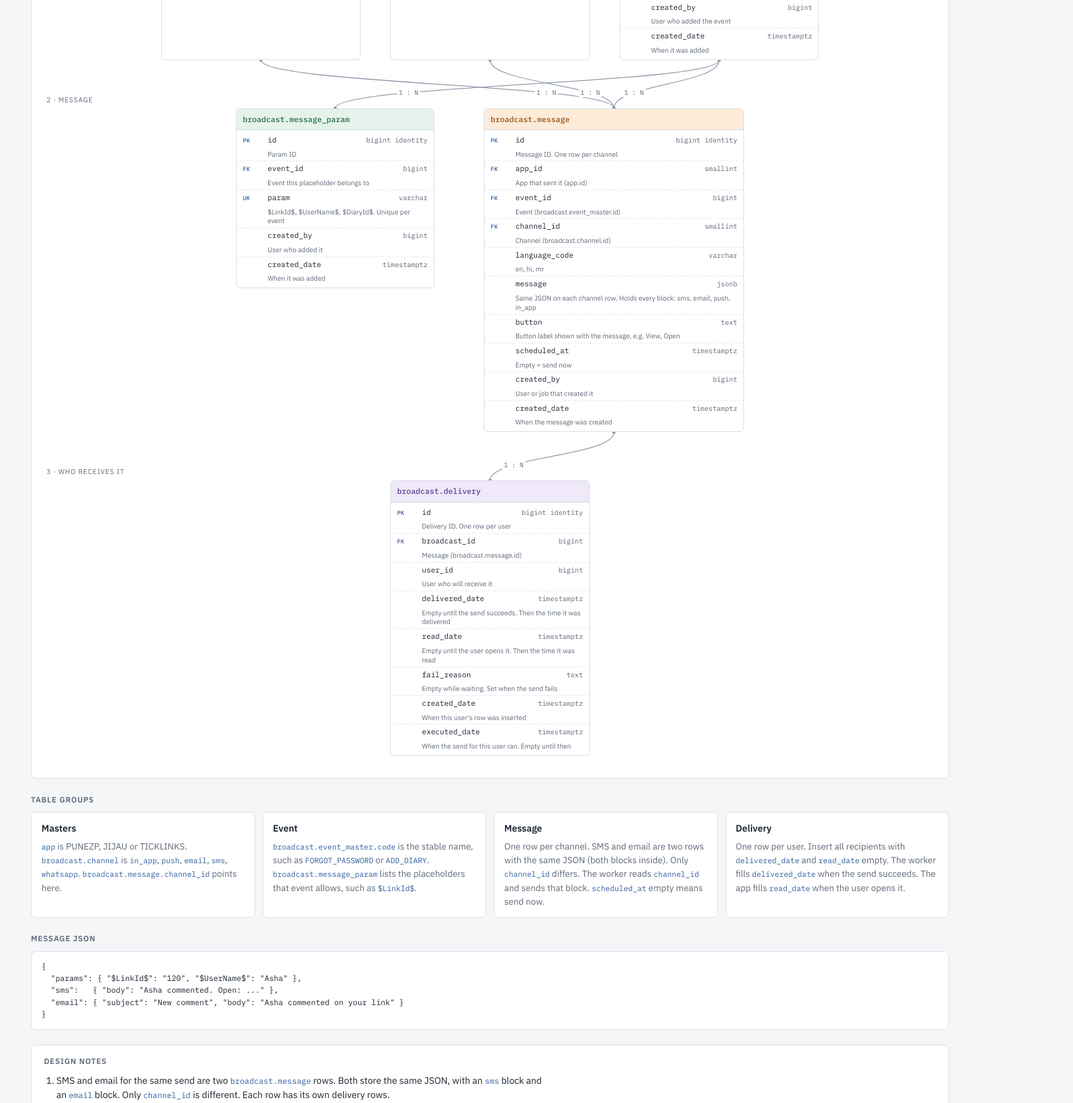
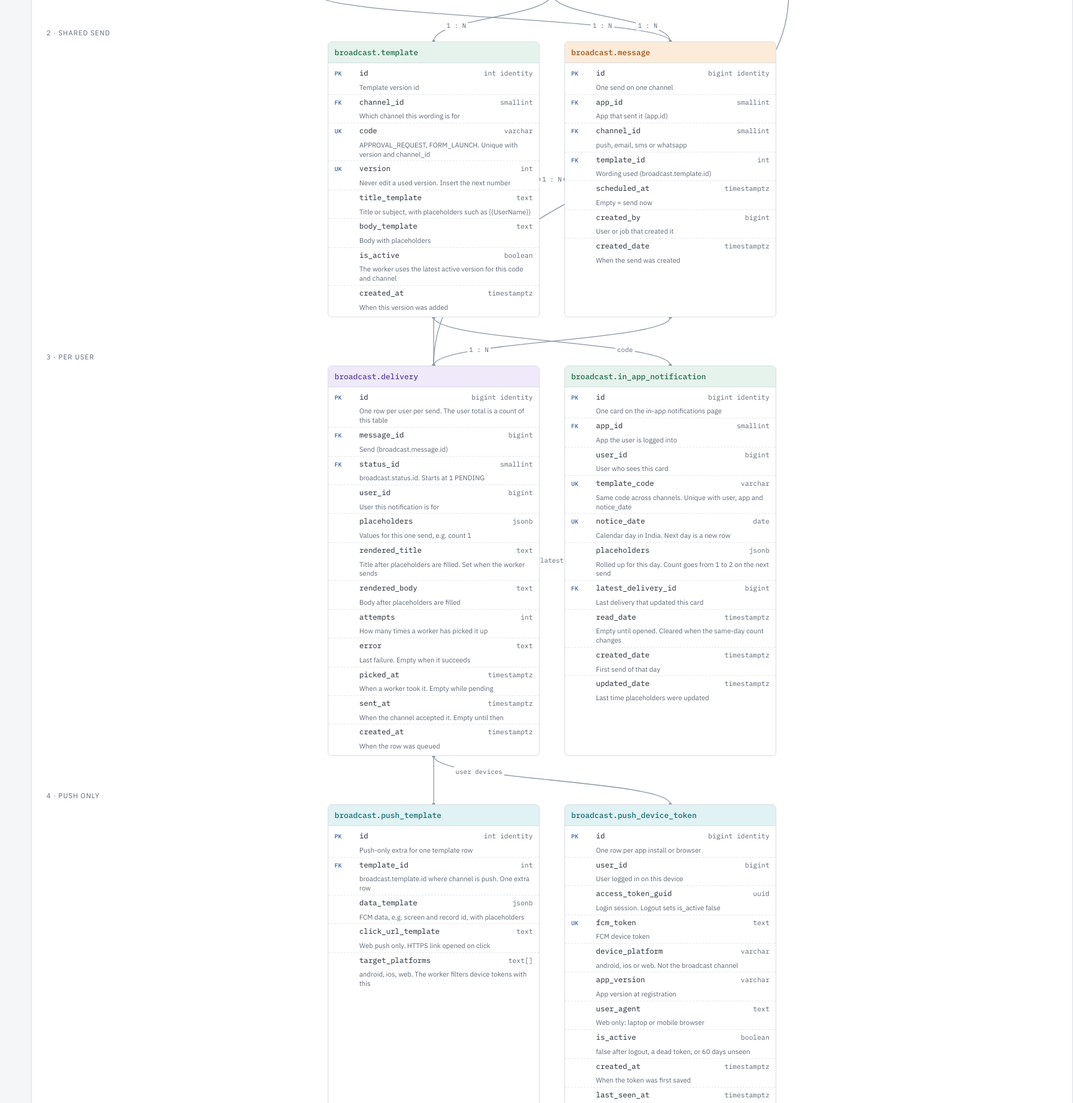
Before and after one commit to saptesh07/notification-db-architecture, a plain HTML site: page index.html in a window 1280 px wide. Shown: the part 509-2289 px from the top of the page at 62% size, 1732 px wide, since content can reach past the window. Drawn offline with Linux system fonts and the light colour scheme.

Commit message:
Update index.html

```diff
--- a/index.html
+++ b/index.html
@@ -1,24 +1,24 @@
 <!doctype html><html lang="en"><head><meta charset="utf-8"><meta name="viewport" content="width=device-width,initial-scale=1">
-<title>Broadcast Schema</title>
+<title>Broadcast Schema v2</title>
 <link rel="preconnect" href="https://fonts.googleapis.com">
 <link rel="stylesheet" href="https://fonts.googleapis.com/css2?family=IBM+Plex+Sans:wght@400;500;600&family=IBM+Plex+Mono:wght@400;500&display=swap">
 <style>
 :root{
   --bg:#f5f6f8; --panel:#ffffff; --fg:#1b2330; --muted:#5d6777; --line:#d8dde5; --edge:#8b96a8; --accent:#2f5d9e;
-  --g-master:#e3eefb; --g-catalog:#e6f3ec; --g-message:#fcebd9; --g-delivery:#efe9f9;
-  --g-master-ink:#1f4f8f; --g-catalog-ink:#1e6b45; --g-message-ink:#97500f; --g-delivery-ink:#5b3d99;
+  --g-master:#e3eefb; --g-catalog:#e6f3ec; --g-message:#fcebd9; --g-delivery:#efe9f9; --g-push:#e0f2f4;
+  --g-master-ink:#1f4f8f; --g-catalog-ink:#1e6b45; --g-message-ink:#97500f; --g-delivery-ink:#5b3d99; --g-push-ink:#126b75;
   --sans:"IBM Plex Sans",system-ui,-apple-system,"Segoe UI",sans-serif;
   --mono:"IBM Plex Mono",ui-monospace,SFMono-Regular,Menlo,monospace;
 }
 @media (prefers-color-scheme: dark){:root:not([data-theme="light"]){
   --bg:#11151b; --panel:#191f28; --fg:#e4e8ef; --muted:#9aa4b3; --line:#2c3440; --edge:#6c7889; --accent:#7ea6e0;
-  --g-master:#1c2b40; --g-catalog:#1a3127; --g-message:#3a2a1a; --g-delivery:#2a2340;
-  --g-master-ink:#9cc0f0; --g-catalog-ink:#8fd3ae; --g-message-ink:#f0b77d; --g-delivery-ink:#c3adf0;
+  --g-master:#1c2b40; --g-catalog:#1a3127; --g-message:#3a2a1a; --g-delivery:#2a2340; --g-push:#173337;
+  --g-master-ink:#9cc0f0; --g-catalog-ink:#8fd3ae; --g-message-ink:#f0b77d; --g-delivery-ink:#c3adf0; --g-push-ink:#86d3dc;
   color-scheme:dark}}
 :root[data-theme="dark"]{
   --bg:#11151b; --panel:#191f28; --fg:#e4e8ef; --muted:#9aa4b3; --line:#2c3440; --edge:#6c7889; --accent:#7ea6e0;
-  --g-master:#1c2b40; --g-catalog:#1a3127; --g-message:#3a2a1a; --g-delivery:#2a2340;
-  --g-master-ink:#9cc0f0; --g-catalog-ink:#8fd3ae; --g-message-ink:#f0b77d; --g-delivery-ink:#c3adf0;
+  --g-master:#1c2b40; --g-catalog:#1a3127; --g-message:#3a2a1a; --g-delivery:#2a2340; --g-push:#173337;
+  --g-master-ink:#9cc0f0; --g-catalog-ink:#8fd3ae; --g-message-ink:#f0b77d; --g-delivery-ink:#c3adf0; --g-push-ink:#86d3dc;
   color-scheme:dark}
 body{background:var(--bg);color:var(--fg);font-family:var(--sans);font-size:15px;line-height:1.55}
 .wrap{max-width:1180px;margin:0 auto;padding-inline:16px;padding-block:32px 48px;display:grid;gap:24px}
@@ -26,20 +26,18 @@ h1{font-size:1.6rem;font-weight:600;margin:0;text-wrap:balance}
 .lede{color:var(--muted);margin:4px 0 0;max-width:78ch}
 h2{font-size:.78rem;letter-spacing:.08em;text-transform:uppercase;color:var(--muted);margin:0 0 10px;font-weight:600}
 code{font-family:var(--mono);font-size:.85em;color:var(--accent)}
-pre{font-family:var(--mono);font-size:12.5px;background:var(--panel);border:1px solid var(--line);border-radius:8px;padding:14px 16px;overflow-x:auto;margin:0}
 
 .legend{display:flex;flex-wrap:wrap;gap:8px 18px;margin:0 0 12px;font-size:.85rem;color:var(--muted)}
 .legend span{display:inline-flex;align-items:center;gap:6px}
 .legend i{width:12px;height:12px;border-radius:3px;display:inline-block;border:1px solid var(--line)}
 
 .diagram{background:var(--panel);border:1px solid var(--line);border-radius:8px;overflow-x:auto}
-.canvas{position:relative;width:1480px;padding:28px 24px 36px;display:grid;gap:78px;box-sizing:border-box}
+.canvas{position:relative;width:1680px;padding:28px 24px 36px;display:grid;gap:78px;box-sizing:border-box}
 .canvas svg{position:absolute;inset:0;pointer-events:none;z-index:0;overflow:visible}
 .tier{position:relative;z-index:1}
 .tier-label{position:absolute;left:0;top:-22px;font-size:.7rem;letter-spacing:.08em;text-transform:uppercase;color:var(--muted)}
-.row-flex{display:flex;justify-content:center;gap:48px}
-.row-flex .tbl{width:320px}
-.row-two{display:grid;grid-template-columns:320px 420px;justify-content:center;gap:80px;align-items:start}
+.row-flex{display:flex;justify-content:center;gap:40px}
+.row-flex .tbl{width:340px}
 
 .tbl{background:var(--panel);border:1px solid var(--line);border-radius:6px;font-family:var(--mono);font-size:12px;overflow:hidden;transition:box-shadow .15s,border-color .15s}
 .tbl:hover,.tbl.hl{border-color:var(--accent);box-shadow:0 0 0 2px color-mix(in srgb,var(--accent) 25%,transparent)}
@@ -48,6 +46,7 @@ pre{font-family:var(--mono);font-size:12.5px;background:var(--panel);border:1px
 .tbl[data-g="catalog"] h4{background:var(--g-catalog);color:var(--g-catalog-ink)}
 .tbl[data-g="message"] h4{background:var(--g-message);color:var(--g-message-ink)}
 .tbl[data-g="delivery"] h4{background:var(--g-delivery);color:var(--g-delivery-ink)}
+.tbl[data-g="push"] h4{background:var(--g-push);color:var(--g-push-ink)}
 .tbl ul{list-style:none;margin:0;padding:4px 0}
 .tbl li{display:grid;grid-template-columns:auto 1fr auto;gap:6px;padding:3px 10px;align-items:baseline}
 .tbl .k{font-size:9.5px;font-weight:500;color:var(--accent);min-width:34px}
@@ -77,17 +76,18 @@ pre{font-family:var(--mono);font-size:12.5px;background:var(--panel);border:1px
 <body>
 <div class="wrap">
   <header>
-    <h1>Broadcast Schema</h1>
-    <p class="lede">Six tables for PUNEZP, JIJAU and TICKLINKS. Each <code>broadcast.message</code> row is one channel (<code>channel_id</code>). <code>broadcast.delivery</code> is one row per user. <code>delivered_date</code> and <code>read_date</code> stay empty until the send succeeds and the user opens it. Old notification and broadcast tables stay unchanged.</p>
+    <h1>Broadcast Schema v2</h1>
+    <p class="lede">Common tables are used by every channel. A count of <code>broadcast.delivery</code> is how many notifications a user was sent. <code>broadcast.push_template</code> and <code>broadcast.push_device_token</code> are push only, from the push guide. Email, SMS and WhatsApp get their own extra tables later.</p>
   </header>
 
   <section>
     <h2>Entity relationships</h2>
     <div class="legend">
       <span><i style="background:var(--g-master)"></i>Masters</span>
-      <span><i style="background:var(--g-catalog)"></i>Event and tokens</span>
+      <span><i style="background:var(--g-catalog)"></i>Template and in-app</span>
       <span><i style="background:var(--g-message)"></i>Message</span>
       <span><i style="background:var(--g-delivery)"></i>Delivery</span>
+      <span><i style="background:var(--g-push)"></i>Push only</span>
       <span>Hover a table to highlight its links</span>
     </div>
     <div class="diagram">
@@ -98,18 +98,25 @@ pre{font-family:var(--mono);font-size:12.5px;background:var(--panel);border:1px
           <span class="tier-label">1 · Masters</span>
           <div class="tbl" data-t="app" data-g="master"></div>
           <div class="tbl" data-t="broadcast.channel" data-g="master"></div>
-          <div class="tbl" data-t="broadcast.event_master" data-g="catalog"></div>
+          <div class="tbl" data-t="broadcast.status" data-g="master"></div>
         </div>
 
-        <div class="tier row-two">
-          <span class="tier-label">2 · Message</span>
-          <div class="tbl" data-t="broadcast.message_param" data-g="catalog"></div>
+        <div class="tier row-flex">
+          <span class="tier-label">2 · Shared send</span>
+          <div class="tbl" data-t="broadcast.template" data-g="catalog"></div>
           <div class="tbl" data-t="broadcast.message" data-g="message"></div>
         </div>
 
         <div class="tier row-flex">
-          <span class="tier-label">3 · Who receives it</span>
+          <span class="tier-label">3 · Per user</span>
           <div class="tbl" data-t="broadcast.delivery" data-g="delivery"></div>
+          <div class="tbl" data-t="broadcast.in_app_notification" data-g="catalog"></div>
+        </div>
+
+        <div class="tier row-flex">
+          <span class="tier-label">4 · Push only</span>
+          <div class="tbl" data-t="broadcast.push_template" data-g="push"></div>
+          <div class="tbl" data-t="broadcast.push_device_token" data-g="push"></div>
         </div>
       </div>
     </div>
@@ -118,33 +125,27 @@ pre{font-family:var(--mono);font-size:12.5px;background:var(--panel);border:1px
   <section>
     <h2>Table groups</h2>
     <div class="groups">
-      <div class="g"><h3>Masters</h3><p><code>app</code> is PUNEZP, JIJAU or TICKLINKS. <code>broadcast.channel</code> is <code>in_app</code>, <code>push</code>, <code>email</code>, <code>sms</code>, <code>whatsapp</code>. <code>broadcast.message.channel_id</code> points here.</p></div>
-      <div class="g"><h3>Event</h3><p><code>broadcast.event_master.code</code> is the stable name, such as <code>FORGOT_PASSWORD</code> or <code>ADD_DIARY</code>. <code>broadcast.message_param</code> lists the placeholders that event allows, such as <code>$LinkId$</code>.</p></div>
-      <div class="g"><h3>Message</h3><p>One row per channel. SMS and email are two rows with the same JSON (both blocks inside). Only <code>channel_id</code> differs. The worker reads <code>channel_id</code> and sends that block. <code>scheduled_at</code> empty means send now.</p></div>
-      <div class="g"><h3>Delivery</h3><p>One row per user. Insert all recipients with <code>delivered_date</code> and <code>read_date</code> empty. The worker fills <code>delivered_date</code> when the send succeeds. The app fills <code>read_date</code> when the user opens it.</p></div>
+      <div class="g"><h3>Masters</h3><p><code>app</code> is PUNEZP, JIJAU or TICKLINKS. <code>broadcast.channel</code> is push, email, SMS or WhatsApp. <code>broadcast.status</code> is the shared send status from the push guide.</p></div>
+      <div class="g"><h3>Template and message</h3><p><code>broadcast.template</code> is the wording for one channel and one version. <code>broadcast.message</code> is one send: app, channel, template and schedule. It does not store title, body or a button.</p></div>
+      <div class="g"><h3>Delivery</h3><p>One row per user per send, for every channel. This is the place that answers how many notifications a user was sent. The push worker updates status, error and <code>sent_at</code> here.</p></div>
+      <div class="g"><h3>In-app page</h3><p>One card per user, template code and calendar day. A later send the same day updates <code>placeholders</code>. The next day inserts a new row. Message and delivery still get a new row every time.</p></div>
+      <div class="g"><h3>Push only</h3><p><code>broadcast.push_template</code> holds the FCM data, web click URL and target devices. <code>broadcast.push_device_token</code> is one token per Android, iOS or web install. Email, SMS and WhatsApp do not use these tables.</p></div>
     </div>
-  </section>
-
-  <section>
-    <h2>Message JSON</h2>
-    <pre>{
-  "params": { "$LinkId$": "120", "$UserName$": "Asha" },
-  "sms":   { "body": "Asha commented. Open: ..." },
-  "email": { "subject": "New comment", "body": "Asha commented on your link" }
-}</pre>
   </section>
 
   <section class="notes">
     <h2>Design notes</h2>
     <ol>
-      <li>SMS and email for the same send are two <code>broadcast.message</code> rows. Both store the same JSON, with an <code>sms</code> block and an <code>email</code> block. Only <code>channel_id</code> is different. Each row has its own delivery rows.</li>
-      <li>The worker uses <code>channel_id</code> to choose the block. The SMS row sends <code>message.sms</code>. The email row sends <code>message.email</code>. The other block stays in the JSON and is not sent from that row.</li>
-      <li><code>broadcast.message_param</code> is the allowed list for an event. The values for one send live in <code>message.params</code>, so a deep link still has <code>$LinkId$</code>.</li>
-      <li>Creating a send: insert one message per channel, then insert one delivery row per user with <code>delivered_date</code> and <code>read_date</code> empty. <code>UNIQUE (broadcast_id, user_id)</code>.</li>
-      <li>Inbox is delivery rows for that <code>user_id</code> whose message <code>channel_id</code> is in-app. An empty <code>read_date</code> means unread.</li>
-      <li>An empty <code>delivered_date</code> means not sent yet. <code>fail_reason</code> is set when it fails, so a waiting row and a failed row are not the same.</li>
-      <li>Provider keys (SMTP, FCM, SMS) stay in application config. They are not a table in this schema.</li>
-      <li>Old <code>notification_*</code> and <code>broadcast_*</code> tables are not altered.</li>
+      <li>How many notifications a user was sent is <code>COUNT(*)</code> from <code>broadcast.delivery</code> for that <code>user_id</code>. Channel comes from the message.</li>
+      <li><code>broadcast.template</code> is unique on <code>(code, version, channel_id)</code>. The same code can have a push row now and an email row later. A used version is not edited. Insert the next version.</li>
+      <li>A push send inserts one <code>broadcast.message</code>, one <code>broadcast.delivery</code> per user, and reads <code>broadcast.push_template</code> plus active <code>broadcast.push_device_token</code> rows. The worker writes <code>status_id</code>, <code>error</code>, <code>rendered_title</code>, <code>rendered_body</code> and <code>sent_at</code> on the delivery.</li>
+      <li>The in-app screen reads <code>broadcast.in_app_notification</code> only. Same day is <code>app_id</code> + <code>user_id</code> + <code>template_code</code> + <code>notice_date</code>, using the calendar day in India. A same-day update clears <code>read_date</code>.</li>
+      <li><code>latest_delivery_id</code> is the last delivery that updated the card. Earlier sends that day stay on <code>broadcast.message</code> and <code>broadcast.delivery</code>.</li>
+      <li><code>broadcast.status</code> codes are 1 PENDING, 2 PROCESSING, 3 SENT, 4 PARTIALLY_SENT, 5 FAILED, 6 NO_DEVICE. Partially sent and No device are used by push. Email and SMS use the same list.</li>
+      <li><code>device_platform</code> on the token is android, ios or web. It is not <code>broadcast.channel</code>.</li>
+      <li>There is no per-device result table yet. Several devices for one user are one delivery, with status Partially sent or No device, as in the push guide.</li>
+      <li>Email, SMS and WhatsApp will add their own extra tables later. They still insert <code>broadcast.message</code> and <code>broadcast.delivery</code>.</li>
+      <li>Old <code>notification_*</code> and <code>broadcast_*</code> tables are not altered. v1 of this diagram is unchanged.</li>
     </ol>
   </section>
 </div>
@@ -157,50 +158,84 @@ const T = {
     ["","name","varchar","Display name"],
     ["","is_active","boolean","false hides the app from new sends"]],
   "broadcast.channel":[
-    ["PK","id","smallint","1 in_app, 2 push, 3 email, 4 sms, 5 whatsapp"],
-    ["UK","code","varchar","in_app, push, email, sms, whatsapp"],
+    ["PK","id","smallint","1 push, 2 email, 3 sms, 4 whatsapp"],
+    ["UK","code","varchar","push, email, sms, whatsapp"],
     ["","name","varchar","Display name"],
     ["","is_active","boolean","false stops new sends on this channel"]],
-  "broadcast.event_master":[
-    ["PK","id","bigint identity","Event ID"],
-    ["UK","code","varchar","FORGOT_PASSWORD, ADD_DIARY, ANNOUNCEMENT"],
-    ["","name","varchar","Display name"],
-    ["","is_active","boolean","false stops new sends for this event"],
-    ["","created_by","bigint","User who added the event"],
-    ["","created_date","timestamptz","When it was added"]],
-  "broadcast.message_param":[
-    ["PK","id","bigint identity","Param ID"],
-    ["FK","event_id","bigint","Event this placeholder belongs to"],
-    ["UK","param","varchar","$LinkId$, $UserName$, $DiaryId$. Unique per event"],
-    ["","created_by","bigint","User who added it"],
-    ["","created_date","timestamptz","When it was added"]],
+  "broadcast.status":[
+    ["PK","id","smallint","1 PENDING, 2 PROCESSING, 3 SENT, 4 PARTIALLY_SENT, 5 FAILED, 6 NO_DEVICE"],
+    ["UK","code","varchar","Shared by every channel. Matches the push guide"],
+    ["","description","text","What that status means"]],
+  "broadcast.template":[
+    ["PK","id","int identity","Template version id"],
+    ["FK","channel_id","smallint","Which channel this wording is for"],
+    ["UK","code","varchar","APPROVAL_REQUEST, FORM_LAUNCH. Unique with version and channel_id"],
+    ["UK","version","int","Never edit a used version. Insert the next number"],
+    ["","title_template","text","Title or subject, with placeholders such as {{UserName}}"],
+    ["","body_template","text","Body with placeholders"],
+    ["","is_active","boolean","The worker uses the latest active version for this code and channel"],
+    ["","created_at","timestamptz","When this version was added"]],
   "broadcast.message":[
-    ["PK","id","bigint identity","Message ID. One row per channel"],
+    ["PK","id","bigint identity","One send on one channel"],
     ["FK","app_id","smallint","App that sent it (app.id)"],
-    ["FK","event_id","bigint","Event (broadcast.event_master.id)"],
-    ["FK","channel_id","smallint","Channel (broadcast.channel.id)"],
-    ["","language_code","varchar","en, hi, mr"],
-    ["","message","jsonb","Same JSON on each channel row. Holds every block: sms, email, push, in_app"],
-    ["","button","text","Button label shown with the message, e.g. View, Open"],
+    ["FK","channel_id","smallint","push, email, sms or whatsapp"],
+    ["FK","template_id","int","Wording used (broadcast.template.id)"],
     ["","scheduled_at","timestamptz","Empty = send now"],
     ["","created_by","bigint","User or job that created it"],
-    ["","created_date","timestamptz","When the message was created"]],
+    ["","created_date","timestamptz","When the send was created"]],
   "broadcast.delivery":[
-    ["PK","id","bigint identity","Delivery ID. One row per user"],
-    ["FK","broadcast_id","bigint","Message (broadcast.message.id)"],
-    ["","user_id","bigint","User who will receive it"],
-    ["","delivered_date","timestamptz","Empty until the send succeeds. Then the time it was delivered"],
-    ["","read_date","timestamptz","Empty until the user opens it. Then the time it was read"],
-    ["","fail_reason","text","Empty while waiting. Set when the send fails"],
-    ["","created_date","timestamptz","When this user's row was inserted"],
-    ["","executed_date","timestamptz","When the send for this user ran. Empty until then"]]
+    ["PK","id","bigint identity","One row per user per send. The user total is a count of this table"],
+    ["FK","message_id","bigint","Send (broadcast.message.id)"],
+    ["FK","status_id","smallint","broadcast.status.id. Starts at 1 PENDING"],
+    ["","user_id","bigint","User this notification is for"],
+    ["","placeholders","jsonb","Values for this one send, e.g. count 1"],
+    ["","rendered_title","text","Title after placeholders are filled. Set when the worker sends"],
+    ["","rendered_body","text","Body after placeholders are filled"],
+    ["","attempts","int","How many times a worker has picked it up"],
+    ["","error","text","Last failure. Empty when it succeeds"],
+    ["","picked_at","timestamptz","When a worker took it. Empty while pending"],
+    ["","sent_at","timestamptz","When the channel accepted it. Empty until then"],
+    ["","created_at","timestamptz","When the row was queued"]],
+  "broadcast.in_app_notification":[
+    ["PK","id","bigint identity","One card on the in-app notifications page"],
+    ["FK","app_id","smallint","App the user is logged into"],
+    ["","user_id","bigint","User who sees this card"],
+    ["UK","template_code","varchar","Same code across channels. Unique with user, app and notice_date"],
+    ["UK","notice_date","date","Calendar day in India. Next day is a new row"],
+    ["","placeholders","jsonb","Rolled up for this day. Count goes from 1 to 2 on the next send"],
+    ["FK","latest_delivery_id","bigint","Last delivery that updated this card"],
+    ["","read_date","timestamptz","Empty until opened. Cleared when the same-day count changes"],
+    ["","created_date","timestamptz","First send of that day"],
+    ["","updated_date","timestamptz","Last time placeholders were updated"]],
+  "broadcast.push_template":[
+    ["PK","id","int identity","Push-only extra for one template row"],
+    ["FK","template_id","int","broadcast.template.id where channel is push. One extra row"],
+    ["","data_template","jsonb","FCM data, e.g. screen and record id, with placeholders"],
+    ["","click_url_template","text","Web push only. HTTPS link opened on click"],
+    ["","target_platforms","text[]","android, ios, web. The worker filters device tokens with this"]],
+  "broadcast.push_device_token":[
+    ["PK","id","bigint identity","One row per app install or browser"],
+    ["","user_id","bigint","User logged in on this device"],
+    ["","access_token_guid","uuid","Login session. Logout sets is_active false"],
+    ["UK","fcm_token","text","FCM device token"],
+    ["","device_platform","varchar","android, ios or web. Not the broadcast channel"],
+    ["","app_version","varchar","App version at registration"],
+    ["","user_agent","text","Web only: laptop or mobile browser"],
+    ["","is_active","boolean","false after logout, a dead token, or 60 days unseen"],
+    ["","created_at","timestamptz","When the token was first saved"],
+    ["","last_seen_at","timestamptz","Last time the app or site refreshed it"]]
 };
 const E = [
   ["app","bottom","broadcast.message","top","1 : N"],
+  ["broadcast.channel","bottom","broadcast.template","top","1 : N"],
   ["broadcast.channel","bottom","broadcast.message","top","1 : N"],
-  ["broadcast.event_master","bottom","broadcast.message","top","1 : N"],
-  ["broadcast.event_master","bottom","broadcast.message_param","top","1 : N"],
-  ["broadcast.message","bottom","broadcast.delivery","top","1 : N"]
+  ["broadcast.template","right","broadcast.message","left","1 : N"],
+  ["broadcast.template","bottom","broadcast.push_template","top","1 : 1"],
+  ["broadcast.template","bottom","broadcast.in_app_notification","top","code"],
+  ["broadcast.message","bottom","broadcast.delivery","top","1 : N"],
+  ["broadcast.status","bottom","broadcast.delivery","top","1 : N"],
+  ["broadcast.delivery","right","broadcast.in_app_notification","left","latest"],
+  ["broadcast.push_device_token","top","broadcast.delivery","bottom","user devices"]
 ];
 const esc = s => s.replace(/&/g,"&amp;").replace(/</g,"&lt;");
 document.querySelectorAll(".tbl[data-t]").forEach(el=>{
```
